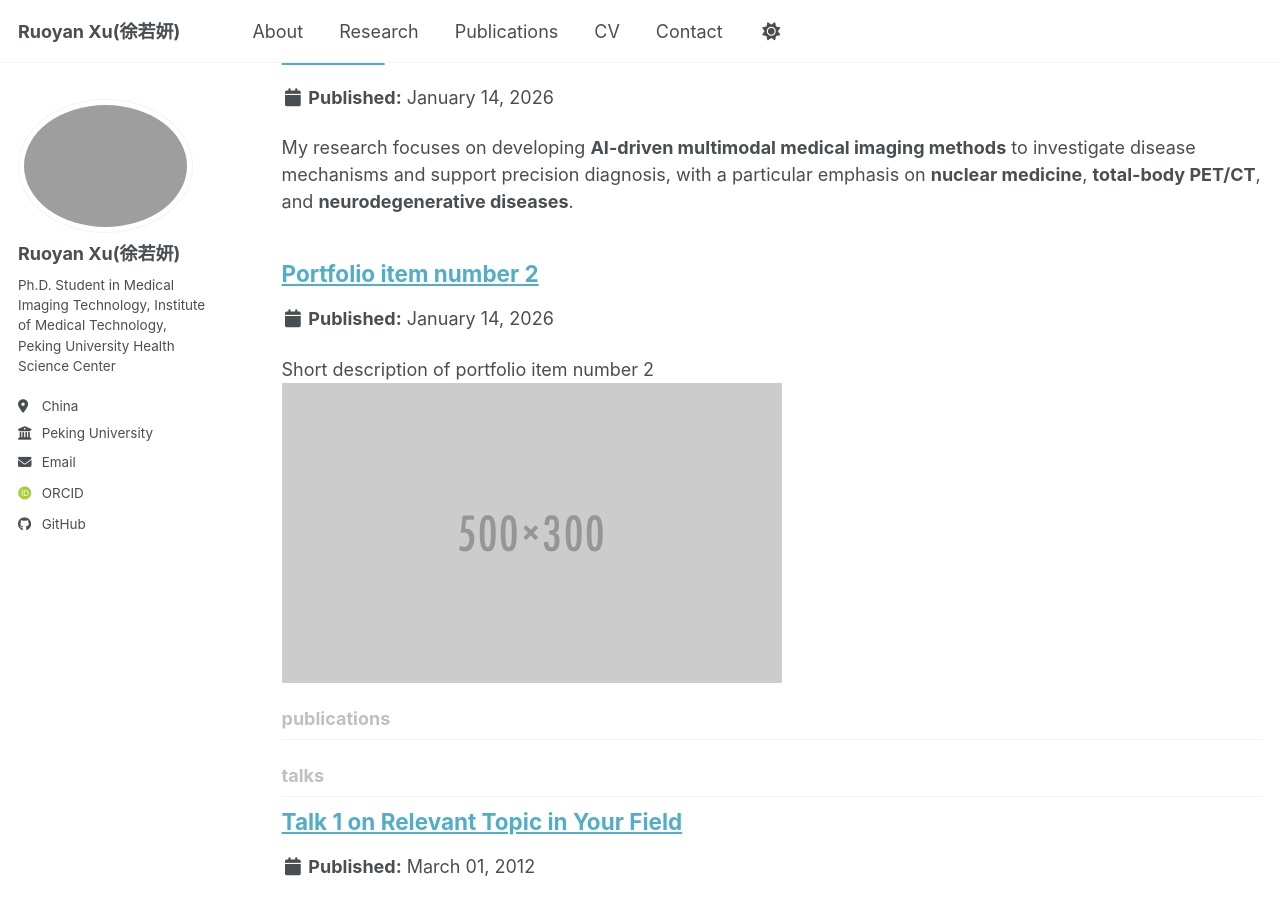
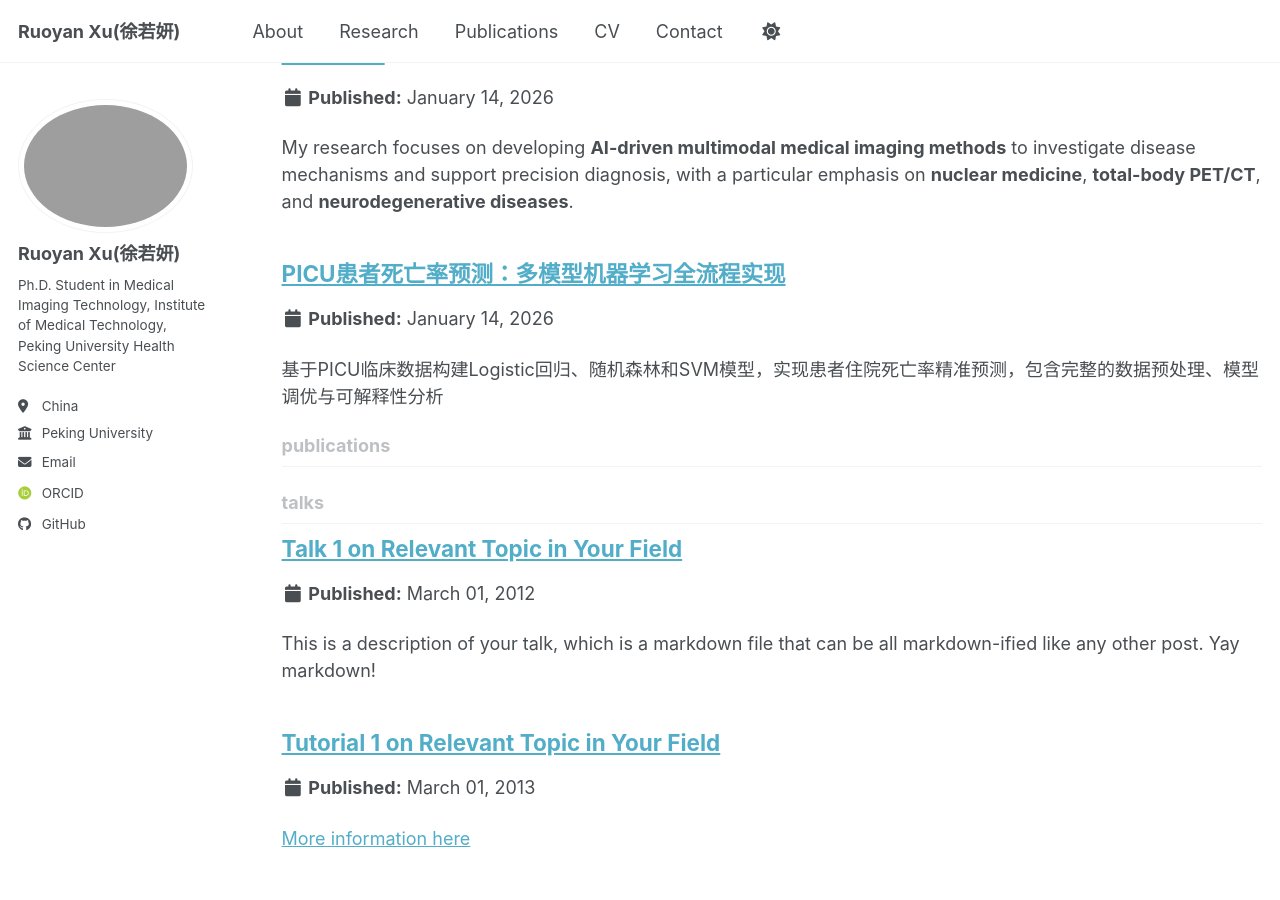
Before and after one commit to ruoyanxu-411/ruoyanxu-411.github.io, a Jekyll site: the page built from _pages/collection-archive.html, in a window 1280 px wide and 900 px high, scrolled down 351 px. Built offline with Jekyll 4.4.1, drawn with Linux system fonts in a browser that asks for light colours; some web fonts are replaced; a script bundle is joined from its source files by our own code; library files that are not in the unit come from our copies; some of the changed lines change nothing that is shown.

Commit message:
Update portfolio-2.html

````diff
--- a/_portfolio/portfolio-2.html
+++ b/_portfolio/portfolio-2.html
@@ -1,7 +1,73 @@
 ---
-title: "Portfolio item number 2"
-excerpt: "Short description of portfolio item number 2 <br/><img src='/images/500x300.png'>"
+title: "PICU患者死亡率预测：多模型机器学习全流程实现"
 collection: portfolio
+type: "Machine Learning"
+permalink: /portfolio/picu-mortality-prediction
+date: 2026-01-14
+excerpt: "基于PICU临床数据构建Logistic回归、随机森林和SVM模型，实现患者住院死亡率精准预测，包含完整的数据预处理、模型调优与可解释性分析"
+header:
+  teaser: /images/portfolio/picu-mortality-prediction/roc_curves_models.png
+tags:
+- 临床机器学习
+- 死亡率预测
+- 模型可解释性
+- 特征工程
+tech_stack:
+- name: Python
+- name: Scikit-learn
+- name: Pandas
+- name: Matplotlib
+- name: Seaborn
 ---
 
-This is an item in your portfolio. It can be have images or nice text. If you name the file .md, it will be parsed as markdown. If you name the file .html, it will be parsed as HTML.
+## 项目背景
+本项目针对儿科重症监护室（PICU）患者的住院死亡率预测问题，基于临床数据集构建多模型机器学习预测系统。通过完整的数据预处理流程（缺失值填充、异常值截断、特征标准化），对比Logistic回归、随机森林和SVM三种模型的预测性能，并通过特征重要性分析揭示关键临床影响因素，为临床决策提供数据支持。
+
+## 核心实现
+
+### 1. 数据预处理Pipeline
+```python
+# 数值特征处理：中位数填充+异常值截断+标准化
+numeric_preprocess = Pipeline(steps=[
+    ("imputer", SimpleImputer(strategy="median")),
+    ("winsor", Winsorizer(lower_q=0.01, upper_q=0.99)),
+    ("scaler", StandardScaler()),
+])
+
+# 分类特征处理：众数填充+独热编码
+categorical_preprocess = Pipeline(steps=[
+    ("imputer", SimpleImputer(strategy="most_frequent")),
+    ("onehot", OneHotEncoder(handle_unknown="ignore")),
+])
+
+# 合并预处理流程
+preprocess = ColumnTransformer(
+    transformers=[
+        ("num", numeric_preprocess, numeric_cols),
+        ("cat", categorical_preprocess, categorical_cols),
+    ],
+    remainder="drop"
+)
+# 模型与参数网格定义
+models = {
+    "Logistic(L2)": (Pipeline(steps=[("prep", preprocess), ("clf", LogisticRegression(class_weight="balanced"))]),
+                     {"clf__C": [0.01, 0.1, 1, 5, 10]}),
+    "RandomForest": (Pipeline(steps=[("prep", preprocess), ("clf", RandomForestClassifier(class_weight="balanced_subsample", n_estimators=500))]),
+                     {"clf__max_depth": [None, 5, 10, 20], "clf__min_samples_leaf": [1, 3, 5, 10]}),
+    "SVM(RBF)": (Pipeline(steps=[("prep", preprocess), ("clf", SVC(probability=True, class_weight="balanced"))]),
+                 {"clf__C": [0.5, 1, 2, 5, 10], "clf__gamma": ["scale", 0.01, 0.05, 0.1]})
+}
+
+# 5折分层交叉验证+网格搜索
+cv = StratifiedKFold(n_splits=5, shuffle=True, random_state=42)
+best_estimators = {}
+for name, (pipe, grid) in models.items():
+    gs = GridSearchCV(estimator=pipe, param_grid=grid, scoring="roc_auc", cv=cv, n_jobs=-1)
+    gs.fit(X_train, y_train)
+    best_estimators[name] = gs.best_estimator_
+# 置换重要性分析（最优模型）
+r = permutation_importance(
+    best_est, X_test, y_test,
+    scoring="roc_auc", n_repeats=10, random_state=42, n_jobs=-1
+)
+imp = pd.Series(r.importances_mean, index=feature_names).sort_values(ascending=False)
````
